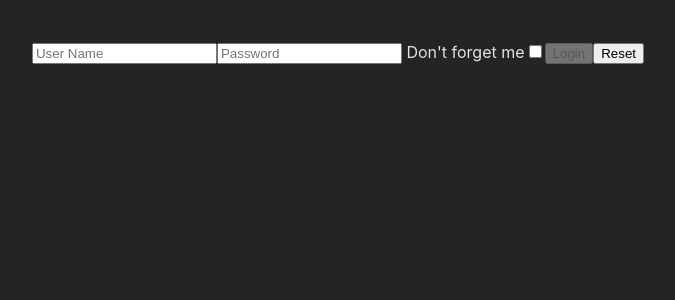
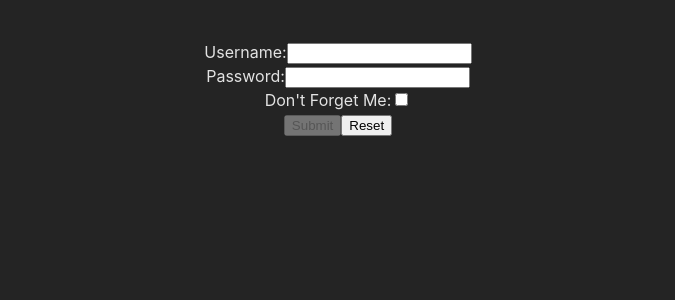
Before and after one commit to mrdnr/React-Exercise, a React (Vite) app: page / in a window 1280 px wide. Shown: the top 300 px of the page, without its empty margins (302-977 px from the left). Built offline with nearby package versions, Linux system fonts and the light colour scheme.

Commit message:
Uncontrolled Forms 1

```diff
--- a/src/App.jsx
+++ b/src/App.jsx
@@ -1,7 +1,7 @@
 import React ,{ useState } from "react";
 
 import "./App.css";
-import Login from "./components/Login";
+import Login from "./components/UncontrolledLogin ";
 
 
 const App = () => {
--- a/src/components/Login.jsx
+++ /dev/null
@@ -1,72 +0,0 @@
-import React, { useState } from "react";
-
-function Login({ handleLogin }) {
-  const [username, setUsername] = useState("");
-  const [password, setPassword] = useState("");
-  const [remember, setRemember] = useState(false);
-
-  const handleUsername = (e) => {
-    setUsername(e.target.value);
-  };
-
-  const handlePassword = (e) => {
-    setPassword(e.target.value);
-  };
-
-  const handleRemember = (e) => {
-    setRemember(e.target.checked);
-  };
-
-  const handleSubmit = (e) => {
-    e.preventDefault(); // Since the form is used, we can prevent page refreshing with each change.
-    handleLogin({ username, password, remember });
-  };
-
-  const handleReset = () =>{
-    setUsername("");
-    setPassword("");
-    setRemember(false);
-  }
-
-  const isForm = username.trim() !== "" && password.trim() !== "";
-  return (
-    <div>
-      <form onSubmit={handleSubmit}>
-        <label htmlFor="username">
-          <input
-            type="text"
-            placeholder="User Name"
-            id="username"
-            value={username}
-            onChange={handleUsername}
-          />
-        </label>
-        <label htmlFor="Password">
-          <input
-            type="password"
-            placeholder="Password"
-            id="password"
-            value={password}
-            onChange={handlePassword}
-          />
-        </label>
-        <label htmlFor="remember ">
-          {" "}
-          Don't forget me
-          <input
-            type="checkbox"
-            id="remember"
-            checked={remember}
-            onChange={handleRemember}
-          />
-        </label>
-        <button type="submit" disabled={!isForm}>
-          Login
-        </button>
-        <button onClick={handleReset}>Reset</button>
-      </form>
-    </div>
-  );
-}
-
-export default Login;
--- /dev/null
+++ b/src/components/UncontrolledLogin .jsx
@@ -0,0 +1,79 @@
+import { useState } from "react";
+
+function Login() {
+  const [formData, setFormData] = useState({
+    username: "",
+    password: "",
+    remember: "",
+  });
+
+  function handleSubmit(e) {
+    e.preventDefault();
+
+    console.log(formData);
+    setFormData({
+      username: "",
+      password: "",
+      remember: "",
+    });
+  }
+
+  function handleReset() {
+    setFormData({
+      username: "",
+      password: "",
+      remember: "",
+    });
+  }
+
+  function handleChange(e) {
+    const { name, value, type, checked } = e.target;
+    console.log(name);
+
+    setFormData({
+      ...formData,
+      [name]: type === "checkbox" ? checked : value,
+    });
+  }
+
+  return (
+    <form onSubmit={handleSubmit}>
+      <div>
+        <label htmlFor="username">Username:</label>
+        <input
+          type="text"
+          name="username"
+          value={formData.username}
+          onChange={handleChange}
+        />
+      </div>
+      <div>
+        <label htmlFor="password">Password:</label>
+        <input
+          type="password"
+          name="password"
+          value={formData.password}
+          onChange={handleChange}
+        />
+      </div>
+      <div>
+        <label htmlFor="remember">Don't Forget Me:</label>
+        <input
+          type="checkbox"
+          name="remember"
+          checked={formData.remember}
+          onChange={handleChange}
+        />
+      </div>
+      <button
+        disabled={formData.username === "" || formData.password === ""}
+        type="submit"
+      >
+        Submit
+      </button>
+      <button onClick={handleReset}>Reset</button>
+    </form>
+  );
+}
+
+export default Login;
```
